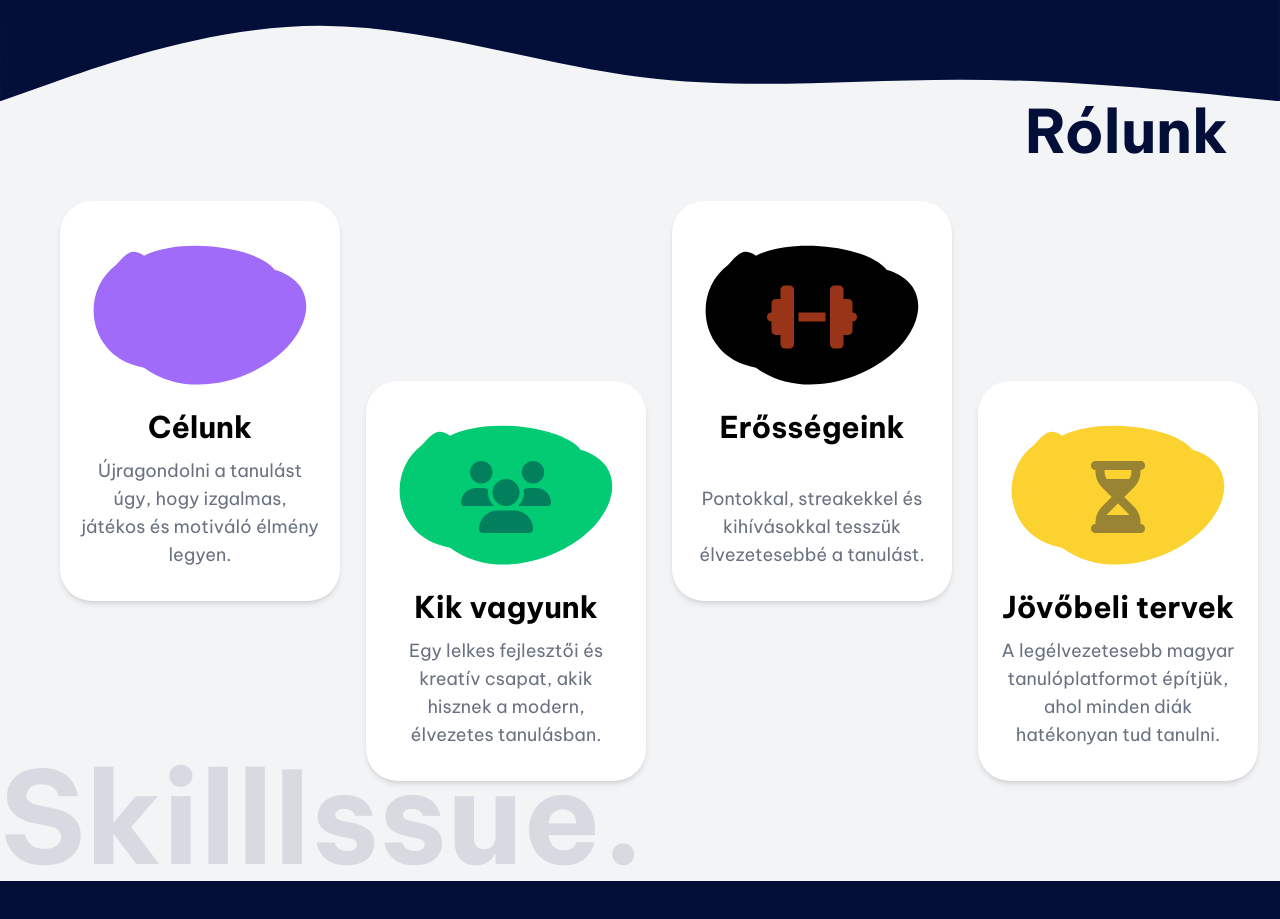
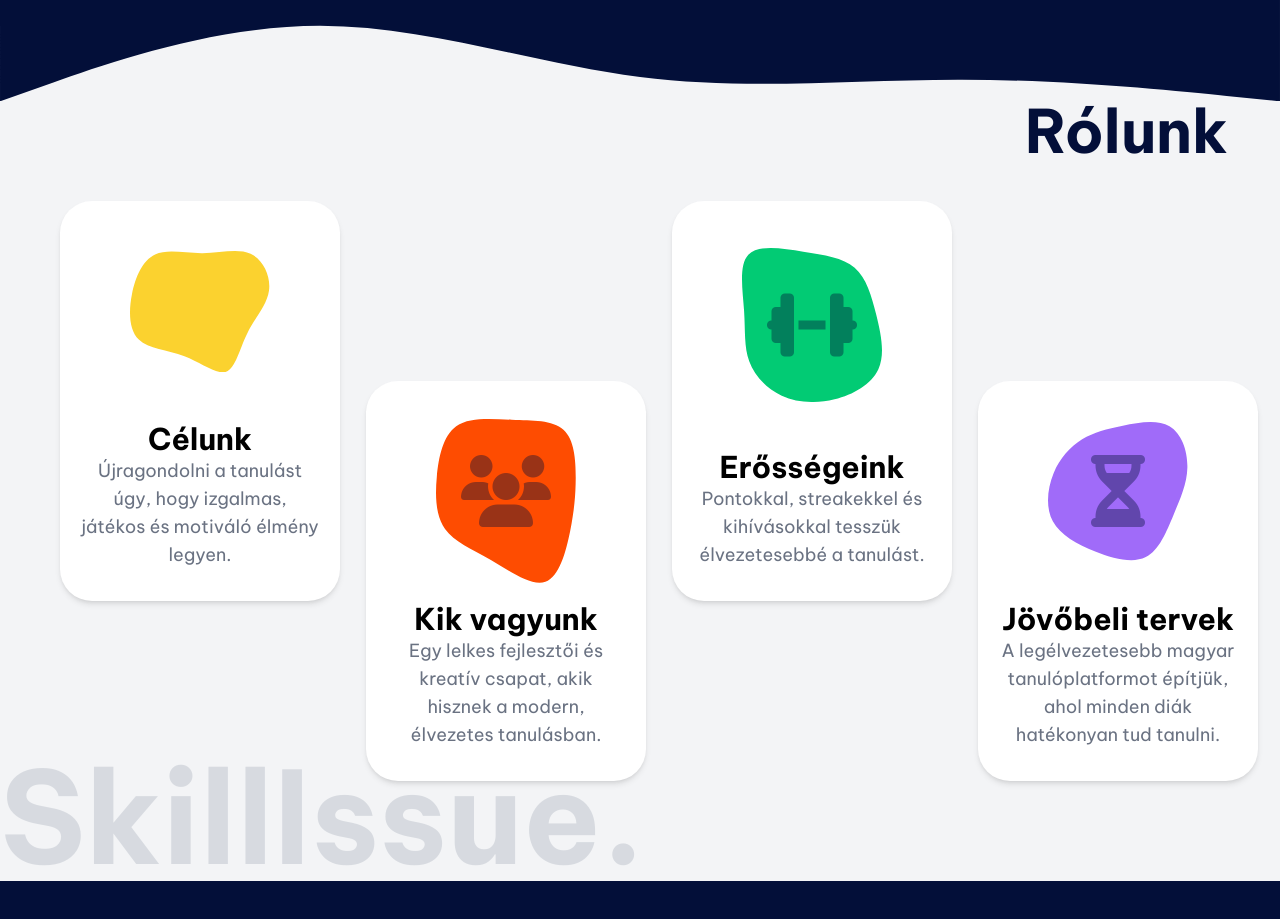
Before and after one commit to Csaba44/SkillIssue, a Vue app in the folder frontend/: page / in a window 1280 px wide. Shown: the part 860-1779 px from the top of the page. Built offline with nearby package versions, Linux system fonts and the light colour scheme; no server answers; some icons are missing.

Commit message:
Fix: Correct svgs for about cards

```diff
--- a/frontend/src/components/HomePage/AboutCard.vue
+++ b/frontend/src/components/HomePage/AboutCard.vue
@@ -17,37 +17,35 @@ const props = defineProps({
 </script>
 
 <template>
-    <div
-        class="bg-white  relative flex flex-col mx-5 md:h-110 md:w-80 2xl:mx-auto my-5 h-100 w-75 items-center justify-between xl:h-100 xl:w-70 2xl:h-120 2xl:w-90 rounded-4xl overflow-hidden shadow-md
-        transition-all duration-800 ease-out hover:-translate-y-1 hover:scale-[1.01] hover:shadow-[0_25px_60px_-15px_rgba(0,0,0,0.6)]">
-        <div class="absolute bottom-20 left-0 w-full h-full">
-            <svg class="w-full h-full" viewBox="0 0 600 400" xmlns="http://www.w3.org/2000/svg">
-                <path :fill="typeColors[props.type].colorVar" d="
-            M120 80
-            C40 140, 60 280, 180 300
-            C260 360, 380 340, 460 280
-            C540 220, 560 120, 460 90
-            C420 40, 260 20, 180 60
-            C150 40, 140 60, 120 80
-            Z
-          " />
+  <div class="bg-white relative flex flex-col mx-5 md:h-110 md:w-80 2xl:mx-auto my-5 h-100 w-75 items-center justify-between xl:h-100 xl:w-70 2xl:h-120 2xl:w-90 rounded-4xl overflow-hidden shadow-md transition-all duration-800 ease-out hover:-translate-y-1 hover:scale-[1.01] hover:shadow-[0_25px_60px_-15px_rgba(0,0,0,0.6)]">
+    <div class="w-full h-full relative flex items-center justify-center">
+      <svg v-if="icon.includes('bullseye')" class="absolute" width="50%" preserveAspectRatio viewBox="0 0 198 172" fill="none" xmlns="http://www.w3.org/2000/svg">
+        <path d="M170.579 3.9454C188.586 12.1529 199.489 35.7954 196.549 56.2529C193.609 76.8329 176.826 94.2279 165.801 116.523C154.654 138.818 149.386 165.89 135.911 170.668C122.559 175.568 101.121 158.173 76.9889 148.985C52.8564 139.798 26.1514 138.818 12.4314 125.343C-1.4111 111.868 -2.1461 85.8979 2.7539 61.2754C7.5314 36.6529 17.9439 13.3779 35.4614 5.0479C52.9789 -3.2821 77.7239 3.3329 102.591 3.0879C127.459 2.8429 152.571 -4.2621 170.579 3.9454Z" fill="#FBD22F" />
       </svg>
+
+      <svg v-if="icon.includes('user')" class="absolute mt-5" width="50%" preserveAspectRatio viewBox="0 0 157 184" fill="none" xmlns="http://www.w3.org/2000/svg">
+        <path d="M142.955 12.024C155.104 22.971 156.706 45.7995 156.706 65.8245C156.572 85.8495 154.97 103.071 150.431 125.899C145.759 148.728 138.283 177.163 122.663 182.637C107.044 188.11 83.1474 170.622 61.5204 158.073C39.8934 145.524 20.4024 137.781 10.1229 123.229C-0.156638 108.678 -1.22464 87.318 0.91136 64.7565C2.91386 42.195 8.12036 18.699 22.6719 8.15248C37.3569 -2.39402 61.3869 0.00898052 84.8829 0.809981C108.245 1.74448 130.807 0.943477 142.955 12.024Z" fill="#FE4C01" />
+      </svg>
+
+      <svg v-if="icon.includes('dumbbell')" class="absolute" width="50%" preserveAspectRatio viewBox="0 0 169 186" xmlns="http://www.w3.org/2000/svg">
+        <path d="M136.012 23.699C150.188 35.984 156.398 57.584 162.068 80.534C167.738 103.484 173.003 127.919 164.632 146.279C156.128 164.639 134.122 177.059 111.713 182.594C89.3025 188.129 66.6225 186.779 47.9925 178.274C29.4975 169.769 14.9175 154.109 8.7075 136.694C2.3625 119.414 4.1175 100.379 2.4975 75.809C0.877498 51.239 -4.2525 20.999 7.6275 8.17396C19.5075 -4.51604 48.3975 0.343955 73.9125 4.39395C99.5625 8.30896 121.702 11.414 136.012 23.699Z" fill="#02CB74" />
+      </svg>
+
+      <svg v-if="icon.includes('hourglass')" class="absolute" width="50%" preserveAspectRatio viewBox="0 0 199 197" xmlns="http://www.w3.org/2000/svg">
+        <path d="M172.689 6.03863C190.02 16.2146 198.606 41.4956 198.129 64.5506C197.652 87.6056 188.271 108.435 178.413 132.126C168.396 155.976 157.902 182.529 138.981 192.069C120.219 201.609 92.8712 194.136 67.1132 183.96C41.5142 173.784 17.5052 160.905 6.85217 141.03C-3.80083 121.314 -0.938838 94.4426 7.96516 72.8186C16.8692 51.1946 31.8152 34.9766 48.5102 24.6416C65.2052 14.3066 83.8082 9.85463 106.386 5.24363C128.805 0.632633 155.199 -4.13737 172.689 6.03863Z" fill="#A06BF9" />
+      </svg>
+
+      <i class="text-6xl md:top-23 text-bgDark/40 md:text-7xl xl:top-20 2xl:top-25 xl:text-7xl z-10" :class="props.icon"></i>
     </div>
 
-        <i class="absolute top-20 text-6xl md:top-23 md:text-7xl xl:top-20 2xl:top-25 xl:text-7xl 2xl:text-8xl z-10" :class="props.icon"
-            :style="{ color: typeColors[props.type].iconColor }"></i>
-
-        <p class="z-10 px-1 font-bold text-black text-4xl xl:text-3xl 2xl:text-4xl text-center mt-50 md:mt-60 xl:mt-52 2xl:mt-70">
+    <p class="z-10 px-1 font-bold text-black text-4xl xl:text-3xl 2xl:text-4xl text-center">
       {{ props.title }}
     </p>
 
-        <div class="px-3 bottom-5 w-full">
-            <p class="z-10 text-lg text-gray-500  text-center mb-8 px-2
-                  overflow-hidden overflow-ellipsis break-words
-                  max-h-28">
+    <div class="px-3 w-full">
+      <p class="z-10 text-lg text-gray-500 text-center mb-8 px-2 overflow-hidden overflow-ellipsis wrap-break-word max-h-28">
         {{ props.desc }}
       </p>
     </div>
-
   </div>
 </template>
--- a/frontend/src/views/HomeView.vue
+++ b/frontend/src/views/HomeView.vue
@@ -3,7 +3,6 @@ import router from "../config/router";
 import Navbar from "../components/HomePage/Navbar.vue";
 import Header from "../components/HomePage/Header.vue";
 import Container from "../components/Generic/Container.vue";
-import wave from "../assets/wave.svg";
 import AboutCard from "../components/HomePage/AboutCard.vue";
 import PricingCard from "../components/HomePage/PricingCard.vue";
 </script>
```
Also changed, not shown: frontend/src/assets/wave.svg (deleted). Lines whose indentation alone changed are shown as unchanged.
